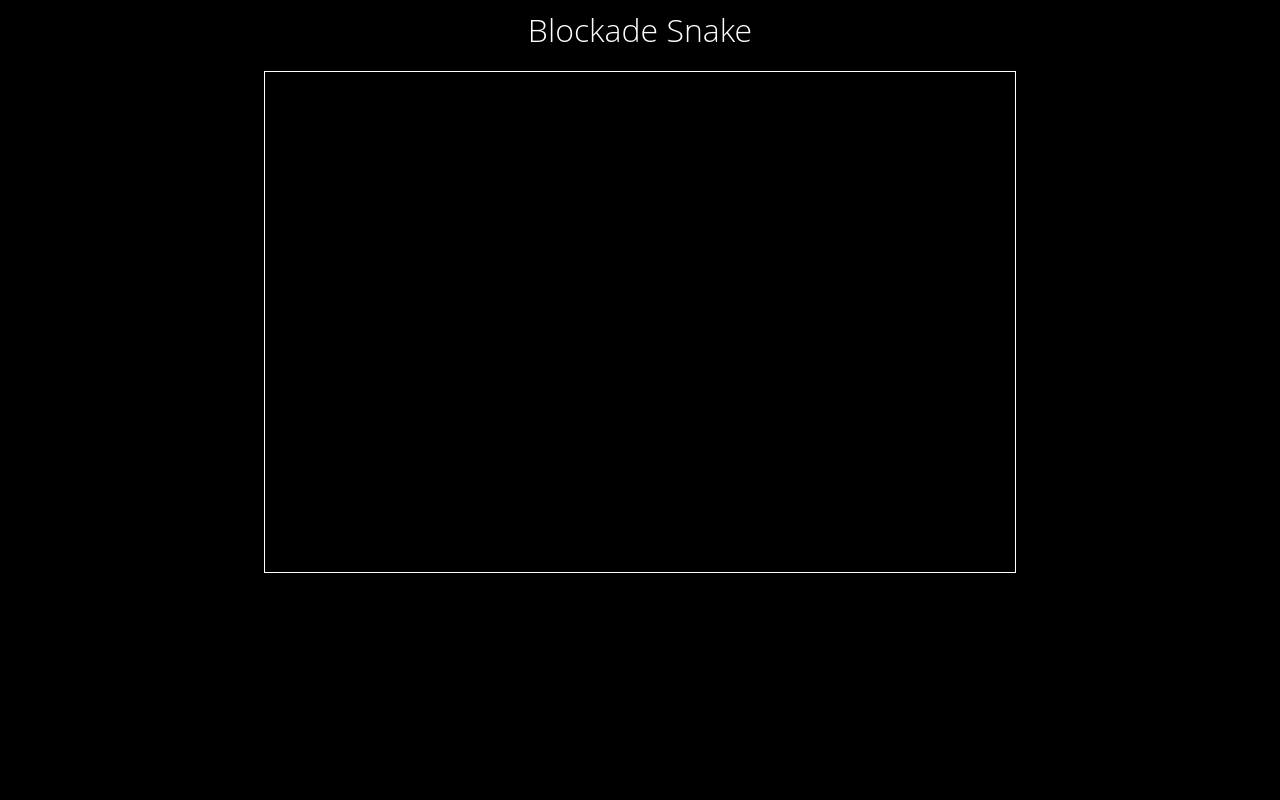
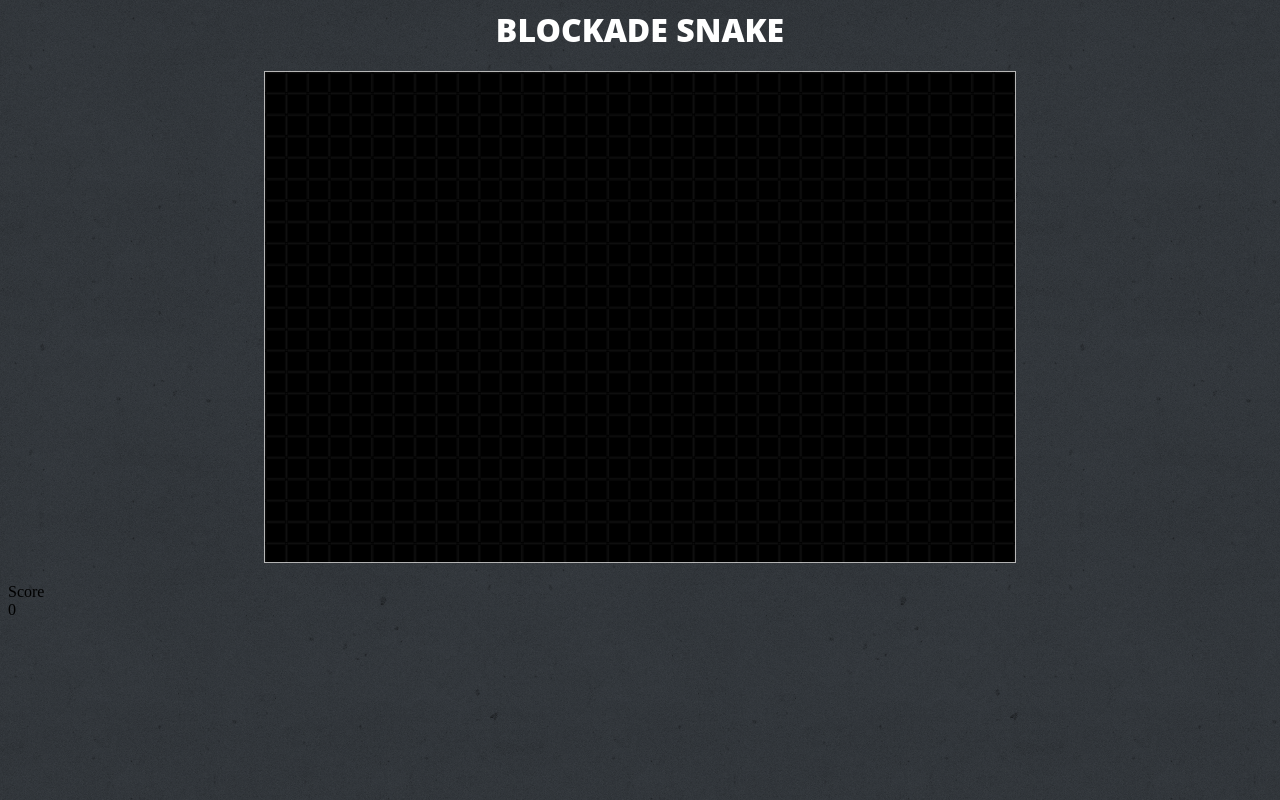
Before and after one commit to basicjohn/blockade-snake, a plain HTML site: page index.html in a window 1280 px wide. Drawn offline with Linux system fonts and the light colour scheme.

Commit message:
add more detailed board

```diff
--- a/index.html
+++ b/index.html
@@ -8,9 +8,15 @@
       <h1>Blockade Snake</h1>
       <div id="game">
         <!-- Play area -->
+          <div id="snake"></div>
+          <div id="food"></div>
       </div>
       <div id="score">
         <!-- Display score, credits, and graphical represenation of the keys -->
+        <div class="score-container">
+          <div class="score-label">Score</div>
+          <div class="score-value">0</div>
+        </div>
       </div>
   </body>
 </html>
--- a/styles/style.css
+++ b/styles/style.css
@@ -1,6 +1,7 @@
 body {
   background-color: #000;
-  background-image: url('/images/micro_carbon.jpg');
+  background-image: url('/images/concrete_wall.png');
+  background-repeat: repeat;
 }
 
 h1 {
@@ -8,14 +9,24 @@ h1 {
   text-align: center;
   font-size: 2em;
   font-family: 'Open Sans', sans-serif;
-  font-weight: 300;
+  font-weight: 800;
   margin: 0;
+  text-transform: uppercase;
 }
 
 #game {
   background-color: #000;
+  background-image: url('/images/repeated-square-dark.png');
+  background-size: 40%;
+  background-repeat: repeat;
+  background-position: top left;
   width: 750px;
-  height: 500px;
-  border: 1px solid #fff;
+  height: 490px;
+  border: 1px solid rgba(255, 255, 255, 0.7);
   margin: 20px auto;
 }
+
+#game .snakeUnit {
+  width: 30px;
+  height: 30px;
+}
```
Also changed, not shown: images/concrete_wall.png (added), images/repeated-square-dark.png (added).
